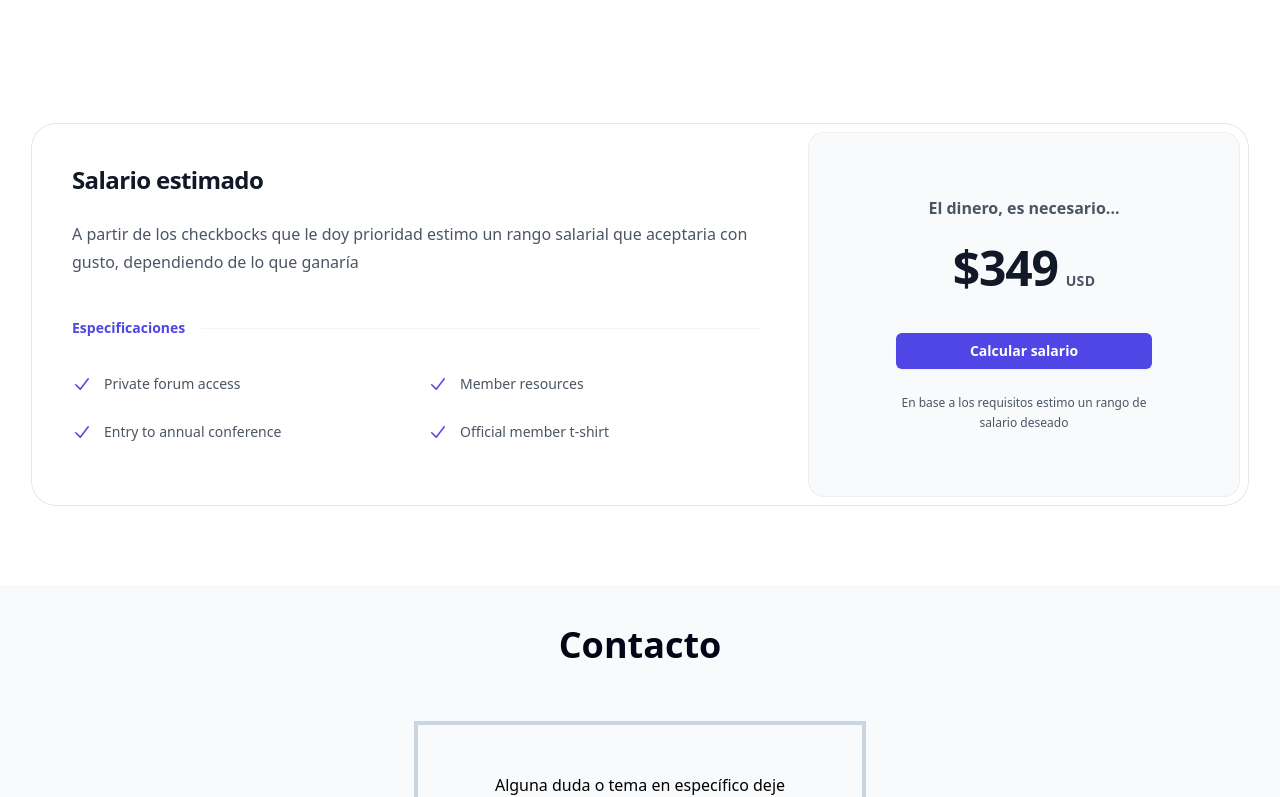
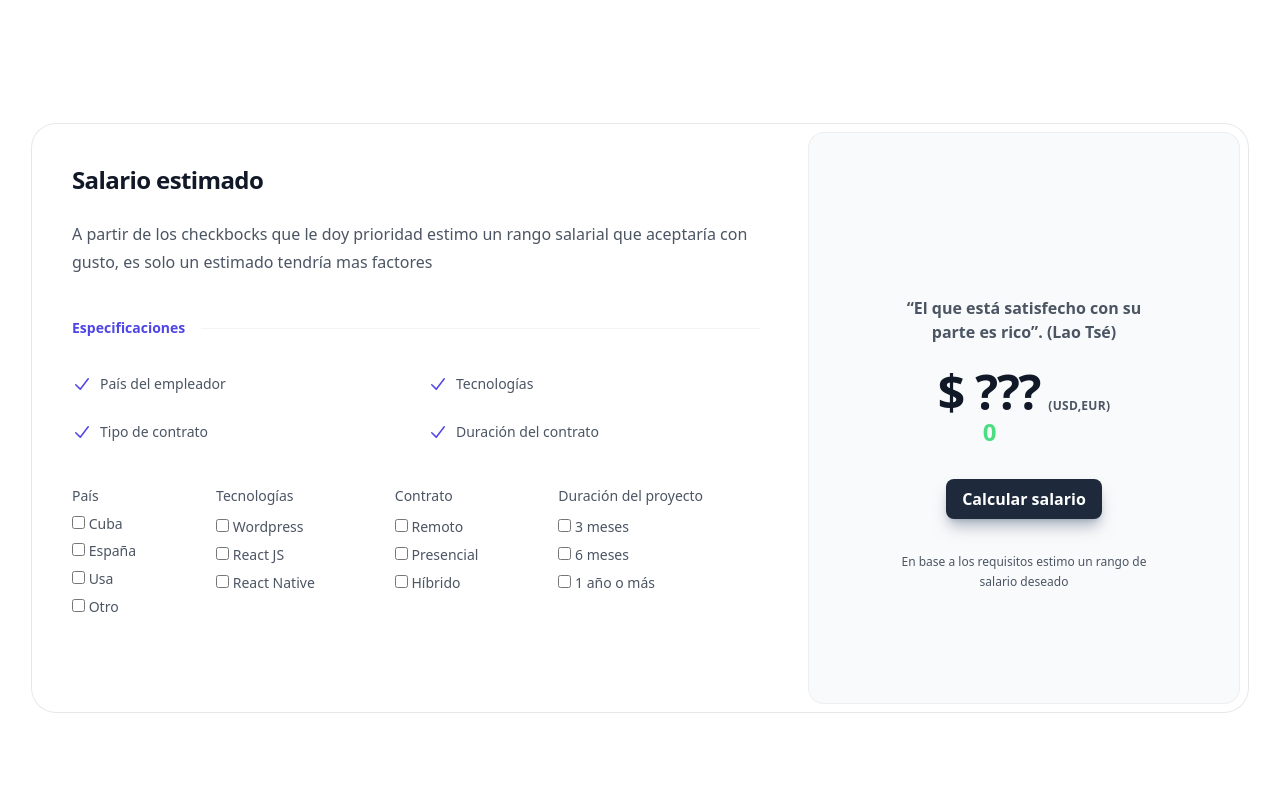
Before and after one commit to Javier94cuba/Javier_Lopez, a React (Vite) app in the folder Javier_Lopez_CV/: page / in a window 1280 px wide. Shown: the part 2000-2797 px from the top of the page. Built offline with nearby package versions, Linux system fonts and the light colour scheme; what tailwindcss-animated would draw is missing.

Commit message:
update salary

```diff
--- a/Javier_Lopez_CV/src/App.tsx
+++ b/Javier_Lopez_CV/src/App.tsx
@@ -4,7 +4,7 @@ import Home from "./components/containers/Home"
 import About_me from "./components/containers/About_me"
 import Contacts from "./components/containers/Contacts"
 import List_Projects from "./components/containers/List_Projects"
-import Salary from "./components/atoms/salary"
+import Salary from "./components/atoms/Salary"
 function App() {
 
   return (
--- a/Javier_Lopez_CV/src/components/atoms/Button.tsx
+++ b/Javier_Lopez_CV/src/components/atoms/Button.tsx
@@ -1,7 +1,7 @@
-function Button({text,img_alt} : {text:string,img_alt?:string}) {
+function Button({text,img_alt} : {text?:string,img_alt?:string}) {
   return (
     <div className="flex">
-    <button className=" bg-slate-800 shadow-lg shadow-slate-500/50 dark:bg-slate-100 dark:text-black hover:bg-slate-600 dark:hover:bg-white text-white py-2 px-4 mt-10 font-semibold rounded-lg  focus:outline-none focus:ring-2 focus:ring-blue-800 focus:ring-opacity-100 animate-bounce animate-infinite flex">{text}<img className="w-6 ml-2 bg-white rounded-full"  src={img_alt}/> </button>
+    <button className=" bg-slate-800 shadow-lg shadow-slate-500/50 dark:bg-slate-100 dark:text-black hover:bg-slate-600 dark:hover:bg-white text-white py-2 px-4 mt-10 font-semibold rounded-lg  focus:outline-none focus:ring-2 focus:ring-blue-800 focus:ring-opacity-100 animate-bounce animate-infinite flex">{text}  <img className="w-6 ml-2 bg-white rounded-full" src={img_alt}/> </button>
 
     </div>
   )
--- a/Javier_Lopez_CV/src/components/atoms/Project.tsx
+++ b/Javier_Lopez_CV/src/components/atoms/Project.tsx
@@ -1,10 +1,10 @@
 import Tecnologies_apps from "./Tecnologies_apps";
 
-function Project({name,image,img_tec,text_img}:{name:string,image:string,img_tec:string,text_img:string}) {
+function Project({name,image,img_tec,text_img,url}:{name:string,image:string,img_tec:string,text_img:string,url:string}) {
     return (
       <>
       <div className="text-center mt-10 border-4 p-6 inline-block ml-20">
-      <h2 className="font-bold text-xl mb-5 hover:text-blue-600"> <a target="_blank" href="https://cubaphototrips.com/">{name}</a></h2>
+      <h2 className="font-bold text-xl mb-5 hover:text-blue-600"> <a target="_blank" href={url}>{name}</a></h2>
       <img className="h-40 w-72" src={image} />
       <div className="mt-5 flex justify-center items-center">
       <Tecnologies_apps image_url={img_tec} text_image={text_img}/>
--- a/Javier_Lopez_CV/src/components/atoms/Salary.tsx
+++ b/Javier_Lopez_CV/src/components/atoms/Salary.tsx
@@ -1,13 +1,89 @@
 import { CheckIcon } from '@heroicons/react/20/solid'
-
+import {useState} from "react"
 const includedFeatures = [
-  'Private forum access',
-  'Member resources',
-  'Entry to annual conference',
-  'Official member t-shirt',
+  'País del empleador',
+  'Tecnologías',
+  'Tipo de contrato',
+  'Duración del contrato',
 ]
 
 export default function Salary() {
+
+  let [salary_value, setSalary_value] = useState(0);
+  let [country, setCountry] = useState("");
+  let [tec, setTec] = useState("");
+  let [valuetec,setValueTec]=useState(0);
+  const [isChecked, setIsChecked] = useState(false);
+
+  const handleOnChange = () => {
+    setIsChecked(!isChecked);
+  };
+
+  const handlevent = () =>{
+    setCountry(country="cuba")
+    if (country === "cuba"){
+      setSalary_value(salary_value=300)
+    } else
+    country = ""
+  }
+
+  const handlevent_es = () => {
+    setCountry(country="espana")
+    if (country === "espana"){
+      setSalary_value(salary_value=400)
+    } else
+    country = ""
+  }
+
+  const handlevent_us = () => {
+    setCountry(country="usa")
+    if (country === "usa"){
+      setSalary_value(salary_value=500)
+    } else
+    country = ""
+  }
+
+  const handlevent_otro = () => {
+    setCountry(country="otro")
+    if (country === "otro"){
+      setSalary_value(salary_value=450)
+    } else
+    country = ""
+  }
+
+  const handlevent_wordpress = () =>{
+    setTec(tec="wordpress")
+    if(tec==="wordpress"){
+    setValueTec(valuetec=50)
+    }
+    else
+    tec=""
+  }
+
+
+  const handleSalary = () => {
+  if ((isChecked == false) && (country == ""))
+  country === "" ?
+  setSalary_value(
+  salary_value = 0
+  ) :
+  country === "cuba" ?
+  setSalary_value(
+  salary_value = 300
+  ) :
+  country === "usa" ?
+  setSalary_value(
+  salary_value = 500
+  ) :
+  country === "espana" ?
+  setSalary_value(
+  salary_value = 400
+  ) :
+ setCountry("")
+  }
+
+
+
   return (
     <div className="bg-white pb-20">
       <div className="mx-auto max-w-7xl px-6 lg:px-8">
@@ -15,7 +91,7 @@ export default function Salary() {
           <div className="p-8 sm:p-10 lg:flex-auto">
             <h3 className="text-2xl font-bold tracking-tight text-gray-900">Salario estimado</h3>
             <p className="mt-6 text-base leading-7 text-gray-600">
-              A partir de los checkbocks que le doy prioridad estimo un rango salarial que aceptaria con gusto, dependiendo de lo que ganaría
+              A partir de los checkbocks que le doy prioridad estimo un rango salarial que aceptaría con gusto, es solo un estimado tendría mas factores
             </p>
             <div className="mt-10 flex items-center gap-x-4">
               <h4 className="flex-none text-sm font-semibold leading-6 text-indigo-600">Especificaciones</h4>
@@ -26,27 +102,101 @@ export default function Salary() {
               className="mt-8 grid grid-cols-1 gap-4 text-sm leading-6 text-gray-600 sm:grid-cols-2 sm:gap-6"
             >
               {includedFeatures.map((feature) => (
-                <li key={feature} className="flex gap-x-3">
+                <li key={feature} className="flex gap-x-2">
                   <CheckIcon className="h-6 w-5 flex-none text-indigo-600" aria-hidden="true" />
                   {feature}
                 </li>
               ))}
             </ul>
+
+<div className='flex space-x-20 pt-4 items-start justify-start mt-6 text-base leading-7 text-gray-600'>
+<fieldset>
+  <div className='text-sm leading-6 text-gray-600 sm:grid-cols-2 sm:gap-6'>
+  <legend className=' pb-1 text-sm leading-6 text-gray-600 sm:grid-cols-2 sm:gap-6'>País</legend>
+    <input type="checkbox" id="cu" name={country} onClick={handlevent}
+          onChange={handleOnChange} />
+    <label className='text-sm leading-6 text-gray-600 sm:grid-cols-2 sm:gap-6'> Cuba</label>
+  </div>
+  <div>
+    <input type="checkbox" id="Es" name="espana" onClick={handlevent_es}
+          onChange={handleOnChange}/>
+    <label className='text-sm leading-6 text-gray-600 sm:grid-cols-2 sm:gap-6'> España</label>
+  </div>
+  <div>
+    <input type="checkbox" id="Us" name="usa" onClick={handlevent_us}
+          onChange={handleOnChange}/>
+    <label className='text-sm leading-6 text-gray-600 sm:grid-cols-2 sm:gap-6'> Usa</label>
+  </div>
+  <div>
+    <input type="checkbox" id="other" name="otro" onClick={handlevent_otro}
+          onChange={handleOnChange}/>
+    <label className='text-sm leading-6 text-gray-600 sm:grid-cols-2 sm:gap-6'> Otro</label>
+  </div>
+</fieldset>
+<fieldset>
+  <legend className=' pb-1 text-sm leading-6 text-gray-600 sm:grid-cols-2 sm:gap-6'>Tecnologías</legend>
+  <div>
+    <input type="checkbox" id="scales" name="scales" onClick={handlevent_wordpress} />
+    <label className='text-sm leading-6 text-gray-600 sm:grid-cols-2 sm:gap-6'> Wordpress</label>
+  </div>
+  <div>
+    <input type="checkbox" id="horns" name="horns" />
+    <label className='text-sm leading-6 text-gray-600 sm:grid-cols-2 sm:gap-6'> React JS</label>
+  </div>
+  <div>
+    <input type="checkbox" id="horns" name="horns" />
+    <label className='text-sm leading-6 text-gray-600 sm:grid-cols-2 sm:gap-6'> React Native</label>
+  </div>
+</fieldset>
+<fieldset>
+  <legend className=' pb-1 text-sm leading-6 text-gray-600 sm:grid-cols-2 sm:gap-6'>Contrato</legend>
+  <div>
+    <input type="checkbox" id="scales" name="scales"/>
+    <label className='text-sm leading-6 text-gray-600 sm:grid-cols-2 sm:gap-6'> Remoto</label>
+  </div>
+  <div>
+    <input type="checkbox" id="horns" name="horns" />
+    <label className='text-sm leading-6 text-gray-600 sm:grid-cols-2 sm:gap-6'> Presencial</label>
+  </div>
+  <div>
+    <input type="checkbox" id="horns" name="horns" />
+    <label className='text-sm leading-6 text-gray-600 sm:grid-cols-2 sm:gap-6'> Híbrido</label>
+  </div>
+</fieldset>
+ <fieldset>
+  <legend className=' pb-1 text-sm leading-6 text-gray-600 sm:grid-cols-2 sm:gap-6'>Duración del proyecto</legend>
+  <div>
+    <input type="checkbox" id="scales" name="scales"/>
+    <label className='text-sm leading-6 text-gray-600 sm:grid-cols-2 sm:gap-6'> 3 meses</label>
+  </div>
+  <div>
+    <input type="checkbox" id="horns" name="horns" />
+    <label className='text-sm leading-6 text-gray-600 sm:grid-cols-2 sm:gap-6'> 6 meses</label>
+  </div>
+  <div>
+    <input type="checkbox" id="horns" name="horns" />
+    <label className='text-sm leading-6 text-gray-600 sm:grid-cols-2 sm:gap-6'> 1 año o más</label>
+  </div>
+</fieldset>
+</div>
           </div>
           <div className="-mt-2 p-2 lg:mt-0 lg:w-full lg:max-w-md lg:flex-shrink-0">
-            <div className="rounded-2xl bg-gray-50 py-10 text-center ring-1 ring-inset ring-gray-900/5 lg:flex lg:flex-col lg:justify-center lg:py-16">
-              <div className="mx-auto max-w-xs px-8">
-                <p className="text-base font-semibold text-gray-600">El dinero, es necesario...</p>
+            <div className="flex rounded-2xl bg-gray-50 py-10 text-center ring-1 ring-inset ring-gray-900/5 lg:flex lg:flex-col lg:justify-center lg:py-16">
+              <div className="mx-auto max-w-xs px-8 mt-5 mb-12 pt-20">
+                <p className="text-base font-semibold text-gray-600">“El que está satisfecho con su parte es rico”. (Lao Tsé)</p>
                 <p className="mt-6 flex items-baseline justify-center gap-x-2">
-                  <span className="text-5xl font-bold tracking-tight text-gray-900">$349</span>
-                  <span className="text-sm font-semibold leading-6 tracking-wide text-gray-600">USD</span>
+                  <div className="text-5xl font-bold tracking-tight text-gray-900">
+                    <p>{isChecked == false ?  "$ ???" : `${salary_value}$`} </p>
+                    <p className='text-green-400 text-2xl'>{isChecked == false ? "0" : `+ ${valuetec} tec `}{}</p>
+                     </div>
+                  <span className="text-xs font-semibold leading-6 tracking-wide text-gray-600">(USD,EUR)</span>
                 </p>
-                <a
-                  href="#"
-                  className="mt-10 block w-full rounded-md bg-indigo-600 px-3 py-2 text-center text-sm font-semibold text-white shadow-sm hover:bg-indigo-500 focus-visible:outline focus-visible:outline-2 focus-visible:outline-offset-2 focus-visible:outline-indigo-600"
+                <button
+                  onClick={handleSalary}
+                  className="bg-slate-800 shadow-lg shadow-slate-500/50 dark:bg-slate-100 dark:text-black hover:bg-slate-600 dark:hover:bg-white text-white py-2 px-4 mt-10 font-semibold rounded-lg  focus:outline-none focus:ring-2 focus:ring-blue-800 focus:ring-opacity-100 animate-bounce animate-infinite items-center justify-center"
                 >
                   Calcular salario
-                </a>
+                </button>
                 <p className="mt-6 text-xs leading-5 text-gray-600">
                   En base a los requisitos estimo un rango de salario deseado
                 </p>
--- a/Javier_Lopez_CV/src/components/containers/About_me.tsx
+++ b/Javier_Lopez_CV/src/components/containers/About_me.tsx
@@ -6,7 +6,7 @@ function About_me() {
   return (
     <>
     {/* dark:text-slate-100 dark:bg-slate-900 */}
-    <div className="bg-slate-50 p-10 dark:text-slate-100 dark:bg-slate-800">
+    <div className="bg-white p-10 dark:text-slate-100 dark:bg-slate-900">
     <h1 id="about_me" className=" text-4xl font-bold mt- text-center text-slate-950 dark:text-slate-200">Sobre mí</h1>
        <div className="text-center pt-8">
        <p className="pt-2 pb-2">Me decidí ser frontend-developer despues de realizar varios sitios con wordpress, escogí react js <br/> gracias a unas amistades y
@@ -20,6 +20,7 @@ function About_me() {
         <img className="animate-spin animate-infinite animate-duration-[10000ms] animate-delay-[10ms] w/3 mb-2" src={react_js} />
         <div className="ml-5">
         <Button text={"Tecnología"} img_alt={select_icon} />
+
         </div>
        </div>
        <div>
--- a/Javier_Lopez_CV/src/components/containers/Contacts.tsx
+++ b/Javier_Lopez_CV/src/components/containers/Contacts.tsx
@@ -16,7 +16,7 @@ function Contacts() {
 
   return (
     <>
-    <div className="bg-slate-50 p-10 pb-20 dark:text-slate-100 dark:bg-slate-800">
+    <div className="bg-white p-10 pb-20 dark:text-slate-100 dark:bg-slate-800">
     <h1 id= "contact"className="text-4xl font-bold text-center mb-14 text-slate-950 dark:text-slate-200">Contacto</h1>
 
     <div className="flex items-center justify-center ">
--- a/Javier_Lopez_CV/src/components/containers/List_Projects.tsx
+++ b/Javier_Lopez_CV/src/components/containers/List_Projects.tsx
@@ -9,8 +9,8 @@ function Portfolio() {
     <div className="pt-20 pb-20 dark:text-slate-100 dark:bg-slate-900">
    <h1 id="proyects" className="text-4xl font-bold text-center text-slate-950 dark:text-slate-200">Portafolio de proyectos</h1>
    <div className="grid-cols-3 items-center justify-center ml-40">
-    <Project text_img="Wordpress" img_tec={wordpress} image={cubaphotos} name="Cubaphotostrips"/>
-    <Project text_img="React Js" img_tec={react_native} image={portafolio} name="Cubaphotostrips"/>
+    <Project text_img="Wordpress" img_tec={wordpress} image={cubaphotos} name="Cubaphotostrips" url="https://cubaphototrips.com/"/>
+    <Project text_img="React Js" img_tec={react_native} image={portafolio} name="Javier Lopéz" url="https://javier-lopez-pnrp.vercel.app/"/>
     </div>
     </div>
     </>
```
Also changed, not shown: Javier_Lopez_CV/src/context/Metodos.tsx (added, +8 -0 lines), Javier_Lopez_CV/src/interfaces/interface_literal.ts (added, +8 -0 lines), Javier_Lopez_CV/src/utils/modules.ts (added, +15 -0 lines).
